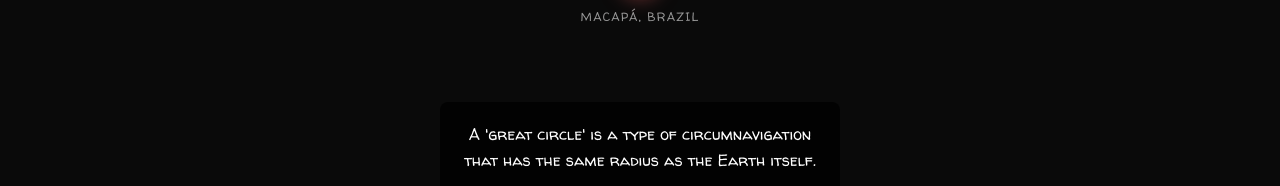
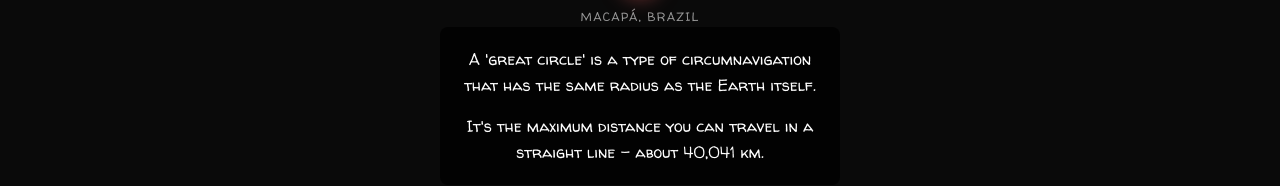
Before and after one commit to oxygensmith/walkaroundtheearth, a website built with Parcel: page src/index.html in a window 1280 px wide. Shown: the part 423-609 px from the top of the page. Built offline with nearby package versions, Linux system fonts and the light colour scheme; what @turf/boolean-point-in-polygon would draw is missing.

Commit message:
Place floating messages closer to below the walkline.

```diff
--- a/src/scss/wate-styles.scss
+++ b/src/scss/wate-styles.scss
@@ -143,7 +143,7 @@ button span {
 
 .journey-message {
   position: absolute;
-  top: calc(50% + 125px);
+  top: calc(50% + 50px);
   transform: translateX(-50%);
   width: 400px;
   max-width: 90vw;
```
